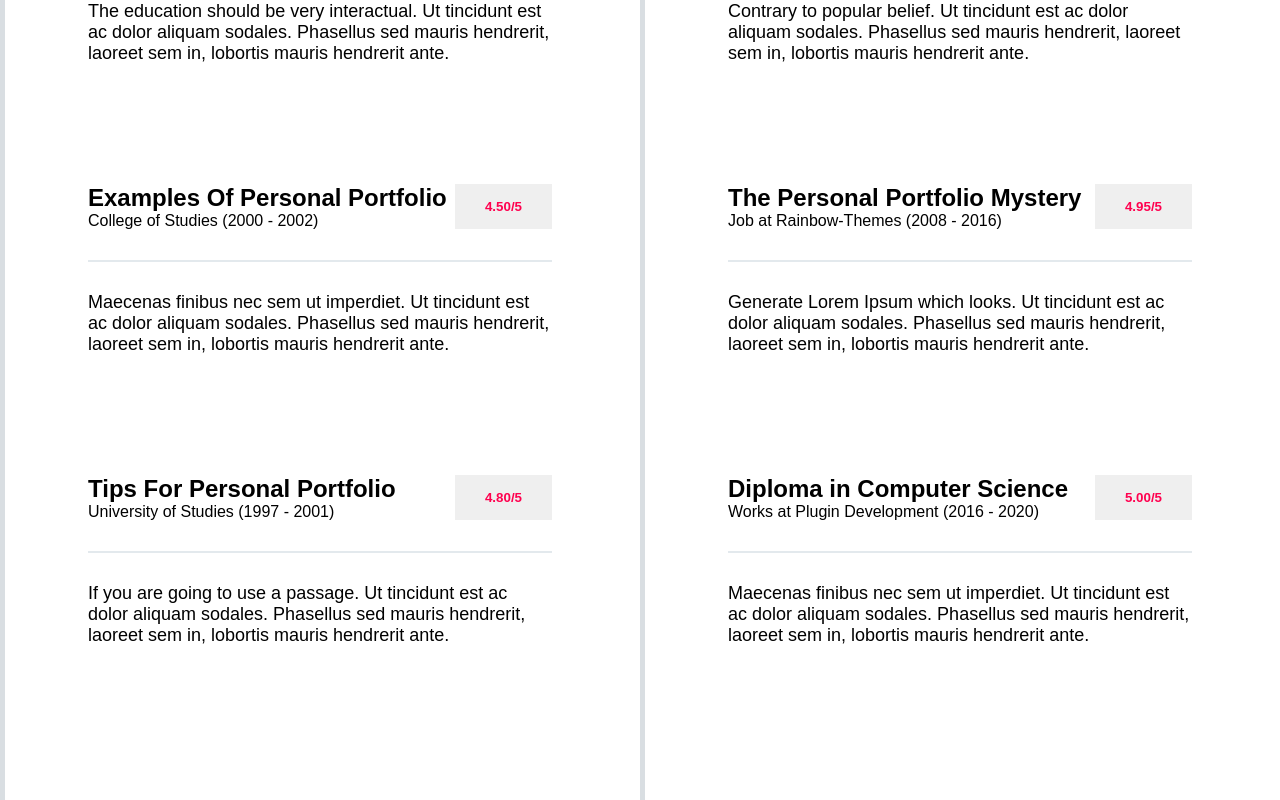
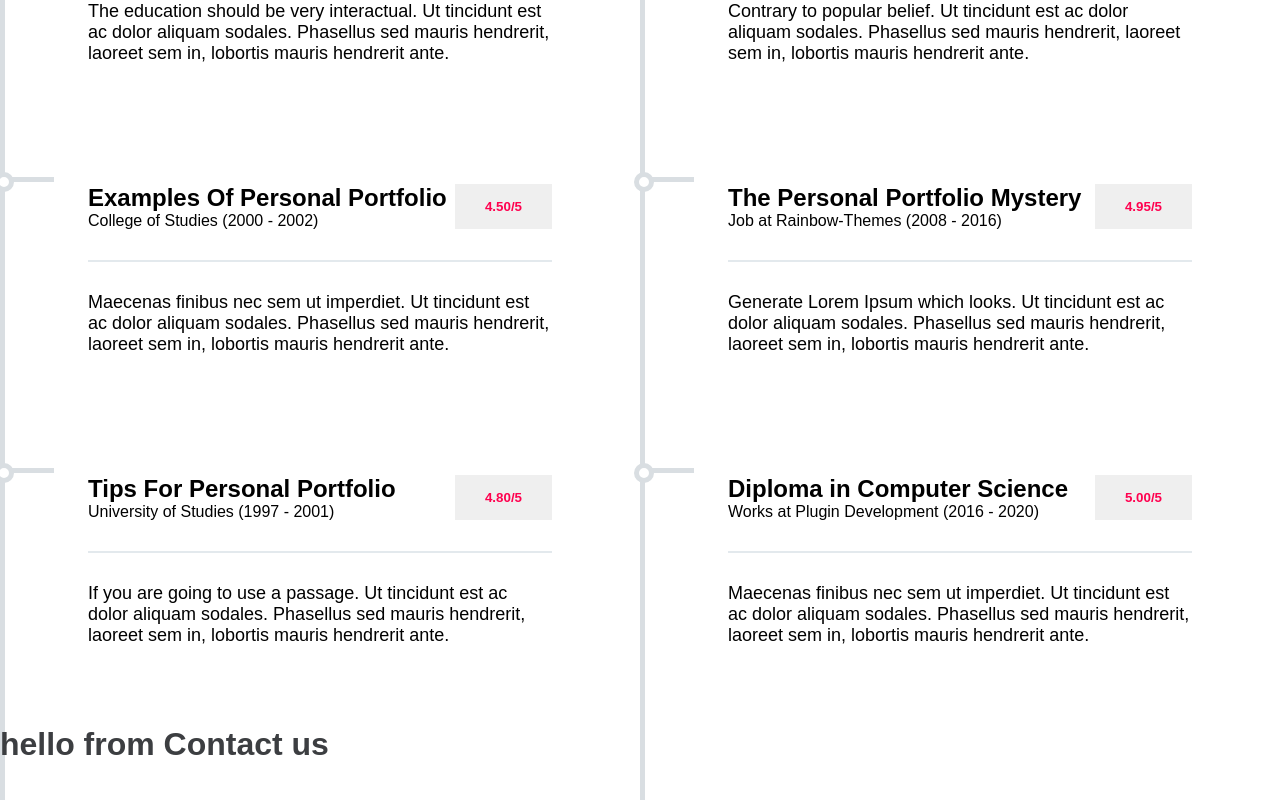
Before and after one commit to anish-pokharel/bio, a React (Create React App) app: page / in a window 1280 px wide. Shown: the part 3791-4591 px from the top of the page. Built offline with nearby package versions, Linux system fonts and the light colour scheme.

Commit message:
portfolio

```diff
--- a/src/App.js
+++ b/src/App.js
@@ -1,4 +1,5 @@
 import "./App.css";
+import Contact from "./components/Contact/Contact";
 import Features from "./components/Features/Features";
 import Header from "./components/Head/Header";
 import Home from "./components/Hero/Home";
@@ -13,6 +14,7 @@ function App() {
       <Features />
       <Portfolio />
       <Resume />
+      <Contact />
     </>
   );
 }
--- /dev/null
+++ b/src/components/Contact/Contact.jsx
@@ -0,0 +1,11 @@
+import React from "react";
+
+const Contact = () => {
+  return (
+    <>
+      <h1>hello from Contact us </h1>
+    </>
+  );
+};
+
+export default Contact;
--- a/src/components/Resume/Resume.css
+++ b/src/components/Resume/Resume.css
@@ -31,6 +31,7 @@
 
 .Resume .box {
     margin-bottom: 40px;
+    position: relative;
 }
 
 .Resume .btn_shadow:hover {
@@ -38,9 +39,9 @@
 }
 
 .Resume .box:hover .btn_shadow {
-    background-color: #ff3a75;
+    background: #ff3a75;
     box-shadow: none;
-    color: #fff;
+    color: white;
 }
 
 .Resume .box:hover p {
@@ -66,6 +67,30 @@
     z-index: -2;
 }
 
+.Resume .box::after {
+    content: "";
+    position: absolute;
+    top: 13%;
+    left: -8%;
+    height: 5px;
+    width: 50px;
+    background: #d9dee2;
+}
+
+.Resume .box::before {
+    content: "";
+    position: absolute;
+    top: 11%;
+    left: -10%;
+    height: 10px;
+    width: 10px;
+    background: #fff;
+    border: 5px solid #d9dee2;
+    border-radius: 50%;
+    z-index: 5;
+    transition: 0.5s;
+}
+
 .Resume .box:hover.box:before {
     background: #ff3a75;
 }
```
Also changed, not shown: src/components/Contact/Contact.css (added), src/components/Contact/Contact1.png (added).
